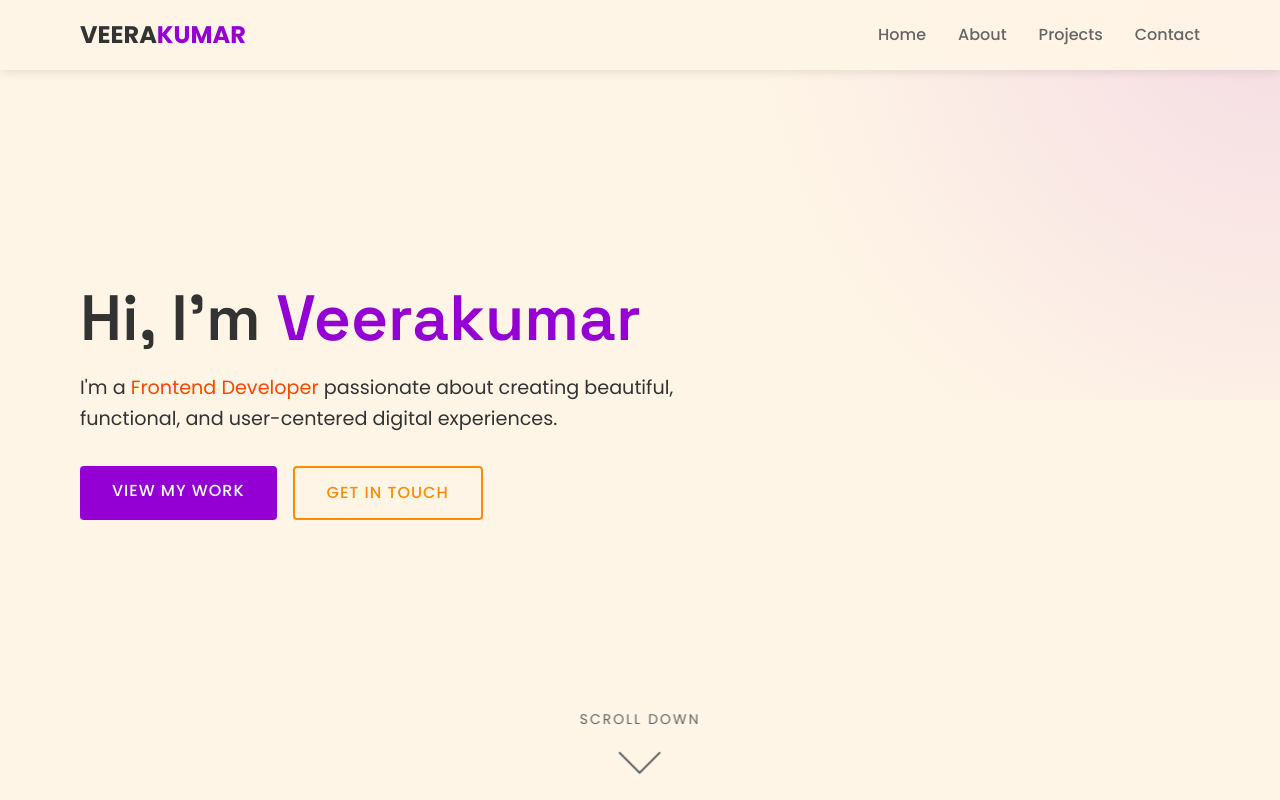
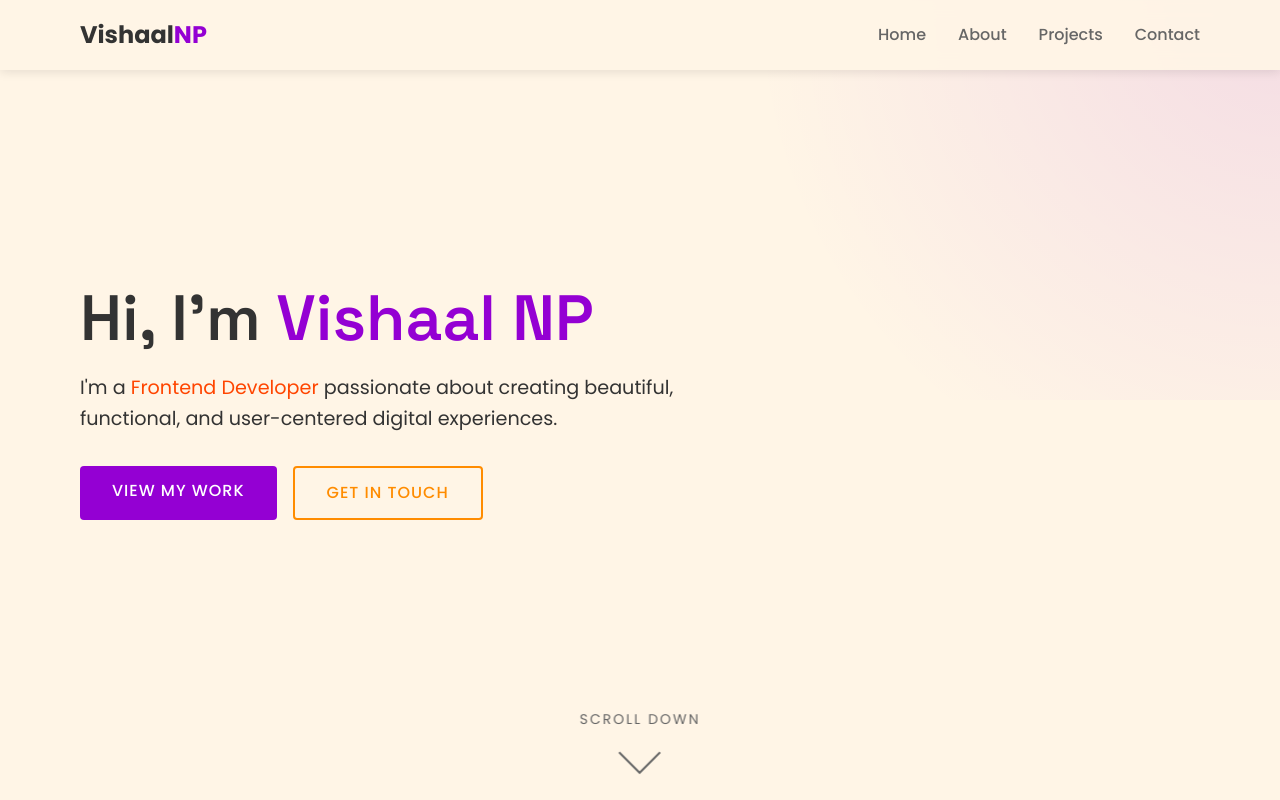
Before and after one commit to Vishaalnp/SNS, a plain HTML site: page index.html in a window 1280 px wide. Shown: the top 800 px of the page. Drawn offline with Linux system fonts and the light colour scheme.

Commit message:
Update header and hero section with new name

```diff
--- a/index.html
+++ b/index.html
@@ -788,7 +788,7 @@
     <!-- Header & Navigation -->
     <header id="header">
         <div class="container nav-container">
-            <a href="#home" class="logo">VEERA<span>KUMAR</span></a>
+            <a href="#home" class="logo">Vishaal<span>NP</span></a>
             <button class="mobile-toggle" aria-label="Toggle menu">☰</button>
             <ul class="nav-links">
                 <li><a href="#home">Home</a></li>
@@ -802,7 +802,7 @@
     <!-- Hero Section -->
     <section id="home" class="hero">
         <div class="container hero-content">
-            <h1>Hi, I'm <span class="highlight">Veerakumar</span></h1>
+            <h1>Hi, I'm <span class="highlight">Vishaal NP</span></h1>
             <p>I'm a <span class="accent">Frontend Developer</span> passionate about creating beautiful, functional, and user-centered digital experiences.</p>
             <div class="hero-buttons">
                 <a href="#projects" class="btn">View My Work</a>
```
